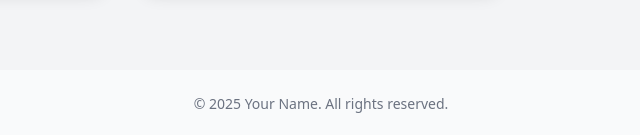
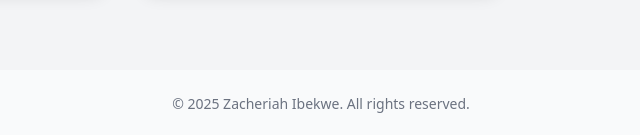
Before and after one commit to zacheriah1/port1.github.io, a plain HTML site: page index.html in a window 1280 px wide. Shown: the part 1504-1639 px from the top of the page, 319-959 px from the left. Drawn offline with nearby package versions, Linux system fonts and the light colour scheme.

Commit message:
Add files via upload

```diff
--- a/index.html
+++ b/index.html
@@ -55,7 +55,7 @@
 
   <!-- Footer -->
   <footer class="py-6 text-center text-gray-500 text-sm">
-    © <script>document.write(new Date().getFullYear());</script> Your Name. All rights reserved.
+    © <script>document.write(new Date().getFullYear());</script> Zacheriah Ibekwe. All rights reserved.
   </footer>
 </body>
 </html>
```
